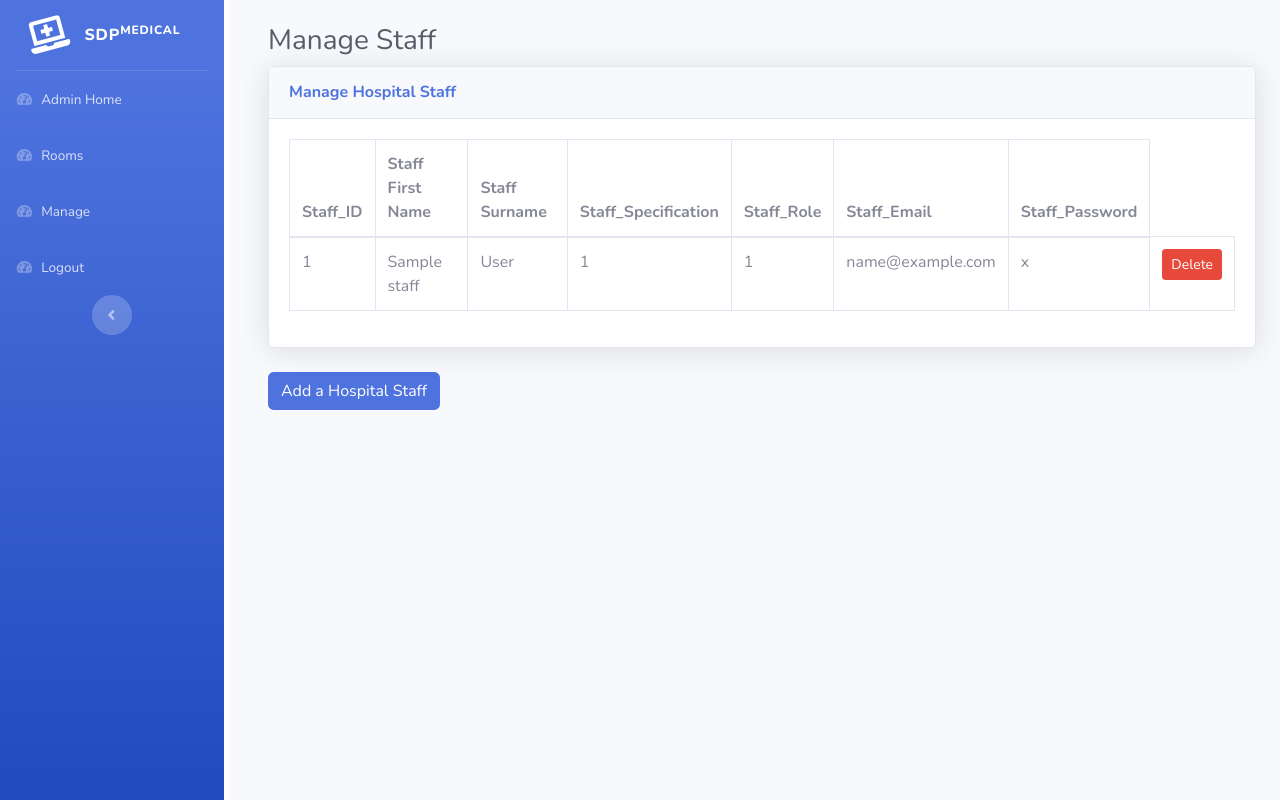
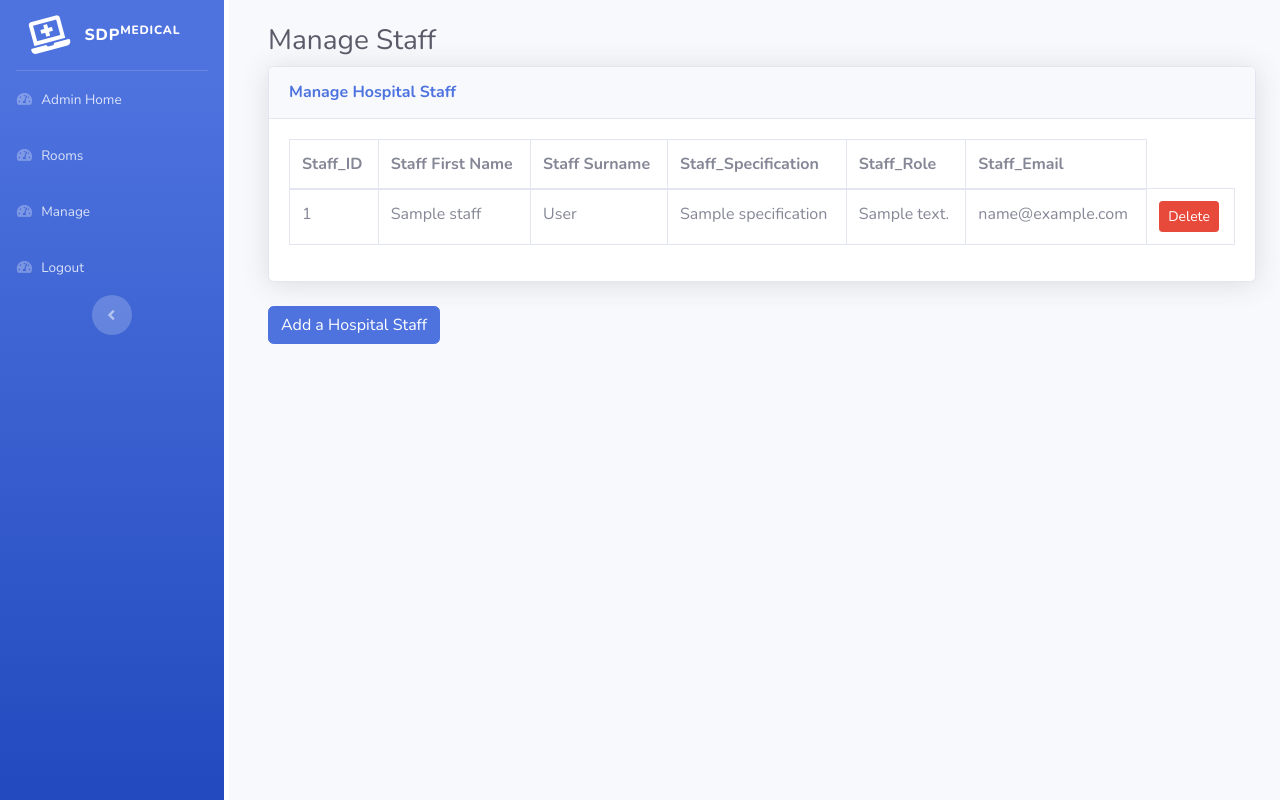
Before and after one commit to ugrcnkaya/medical_management_system, a Flask app: page /manage in a window 1280 px wide. Run offline with Flask 2, Linux system fonts and the light colour scheme; tables that the repository leaves empty hold one stand-in row (values such as "Sample post"); some libraries are stand-ins or nearby versions.

Commit message:
Manage Staff

```diff
--- a/website/templates/manage.html
+++ b/website/templates/manage.html
@@ -26,7 +26,7 @@
                             <th>Staff_Specification</th>
                             <th>Staff_Role</th>
                             <th>Staff_Email</th>
-                            <th>Staff_Password</th>
+
 
 
                         </tr>
@@ -39,10 +39,10 @@
                             <td>{{ staff.Staff_ID }}</td>
                             <td>{{ staff.Name }}</td>
                             <td>{{ staff.Surname }}</td>
-                            <td>{{ staff.Specification_ID }}</td>
-                            <td>{{ staff.Role }}</td>
+                            <td>{{ staff.Specification.Title }}</td>
+                            <td>{{ staff.Role1.Description }}</td>
                             <td>{{ staff.EMail }}</td>
-                            <td>{{ staff.Password }}</td>
+
 
                             <td>
                                 <form action="{{ url_for('views.deletestaff', id=staff.Staff_ID) }}" method="POST">
```
